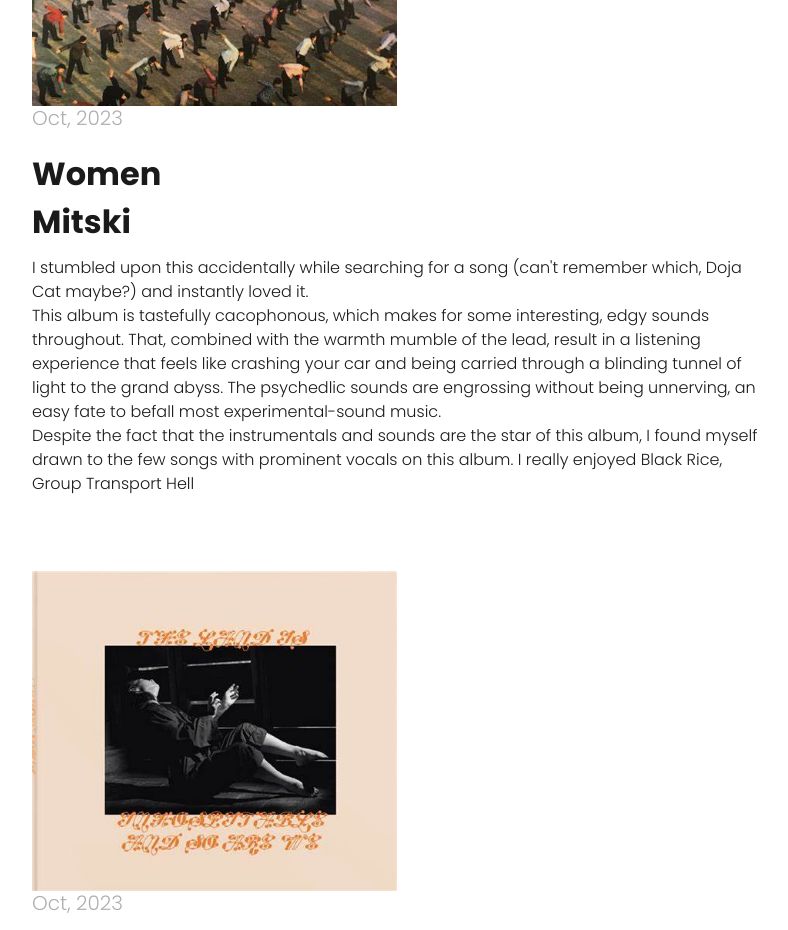
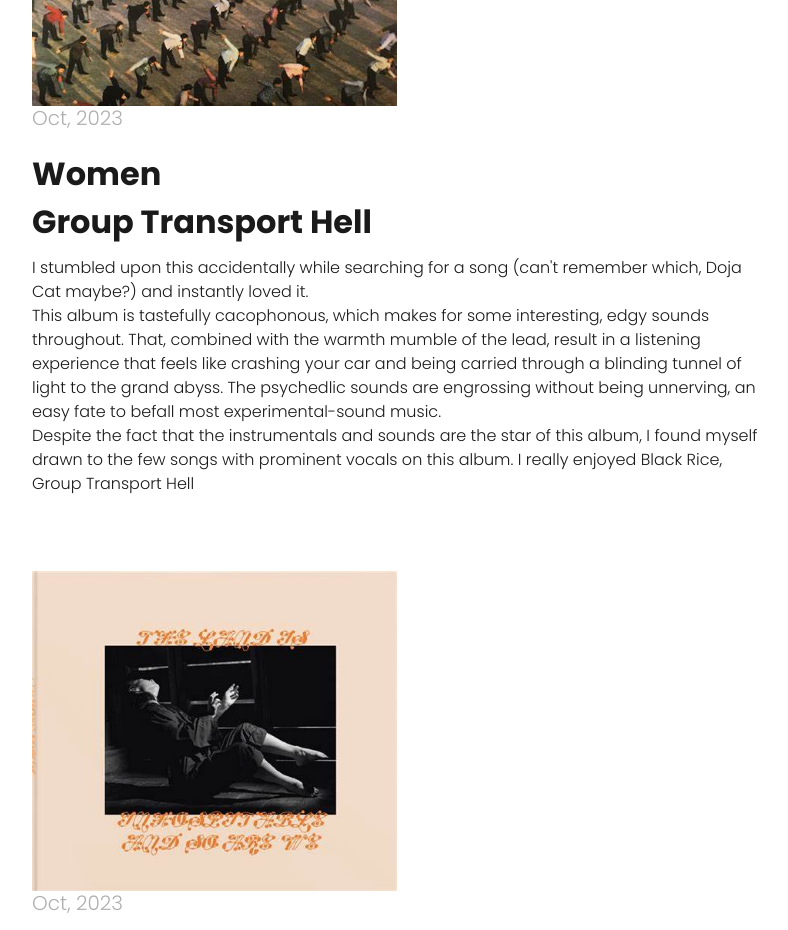
Before and after one commit to hanyaeid/hanyaeid.github.io, a plain HTML site: page music.html in a window 1280 px wide. Shown: the part 3700-4630 px from the top of the page, without its empty margins (53-841 px from the left). Drawn offline with nearby package versions, Linux system fonts and the light colour scheme; a web font is replaced by a local one.

Commit message:
fix typo

```diff
--- a/music.html
+++ b/music.html
@@ -149,7 +149,7 @@
                <div class="col-lg-8 col-sm-12" style ="padding-top: 75px;">
                   <div class="about_img" style="max-width: 50%; height: auto;"><img src="images/women.jpg"></div>
                   <p class="date_text">Oct, 2023</p>
-                  <h2 class="title_text">Women <br> Mitski</h2>
+                  <h2 class="title_text">Women <br> Group Transport Hell</h2>
                   <p class="body_text"> I stumbled upon this accidentally while searching for a song (can't remember which, Doja Cat maybe?) and instantly loved it.<br>
                      This album is tastefully cacophonous, which makes for some interesting, edgy sounds throughout. That, combined with the warmth mumble of the lead, result in a listening experience that feels like
                      crashing your car and being carried through a blinding tunnel of light to the grand abyss. The psychedlic sounds are engrossing without being unnerving, an easy fate to befall most experimental-sound music.<br>
```
